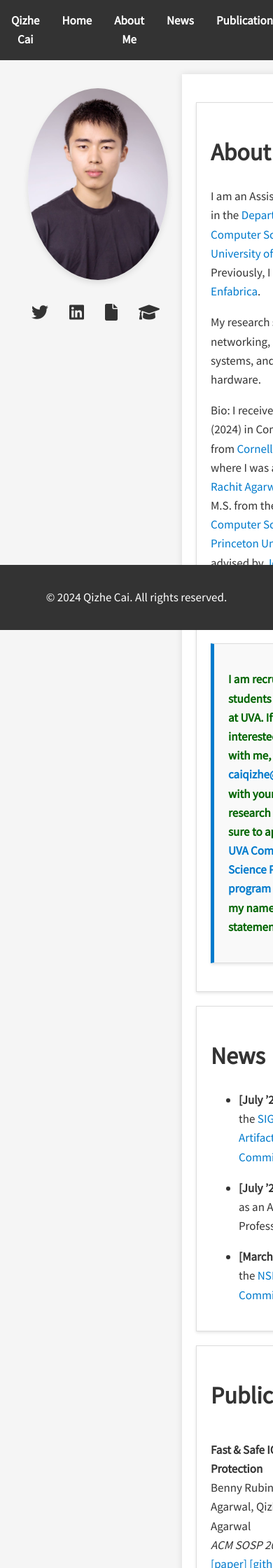
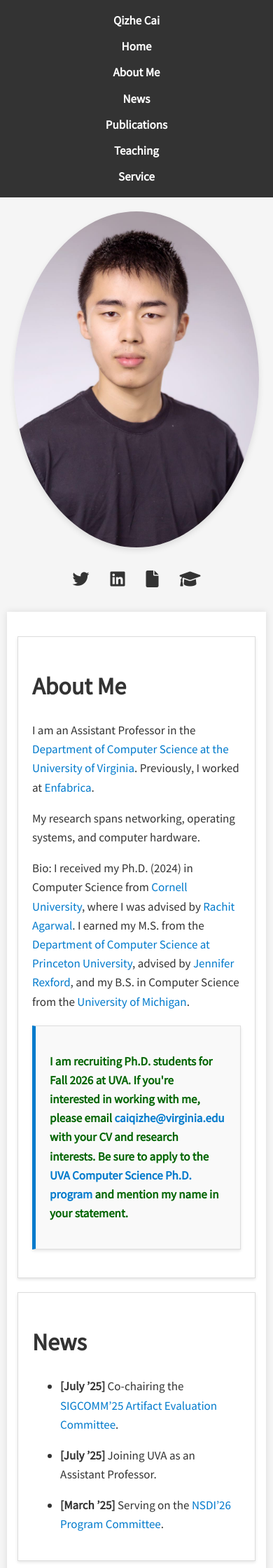
Before and after one commit to qizhe/qizhe.github.io, a Jekyll site: the page built from index.md, in a window 390 px wide. Shown: the top 2240 px of the page at 70% size. Built offline with Jekyll 4.4.1, drawn with Linux system fonts in a browser that asks for light colours.

Commit message:
make it mobile friendly

```diff
--- a/assets/css/styles.css
+++ b/assets/css/styles.css
@@ -42,6 +42,8 @@ header nav ul li a:hover {
   max-width: 1200px;
   margin: 0 auto;
   padding: 20px;
+  width: 100%;
+  box-sizing: border-box;
 }
 
 .sidebar {
@@ -134,6 +136,8 @@ a:hover {
 .box img {
   display: block;
   margin: 20px auto;
+  max-width: 100%;
+  height: auto;
 }
 
 /* New styles for the highlight box */
@@ -160,3 +164,39 @@ a:hover {
 .publication p {
   margin: 5px 0;
 }
+
+/* Mobile-friendly layout adjustments */
+@media (max-width: 768px) {
+  .container {
+    flex-direction: column;
+    padding: 10px;
+  }
+
+  .sidebar {
+    flex: 1;
+    padding: 10px;
+  }
+
+  .content {
+    flex: 1;
+    padding: 15px;
+    margin-top: 20px;
+  }
+
+  header nav ul {
+    flex-direction: column;
+    align-items: center;
+    gap: 10px;
+  }
+
+  .social-links {
+    flex-direction: row;
+    flex-wrap: wrap;
+    justify-content: center;
+  }
+
+  footer {
+    position: static;
+    margin-top: 30px;
+  }
+}
```
